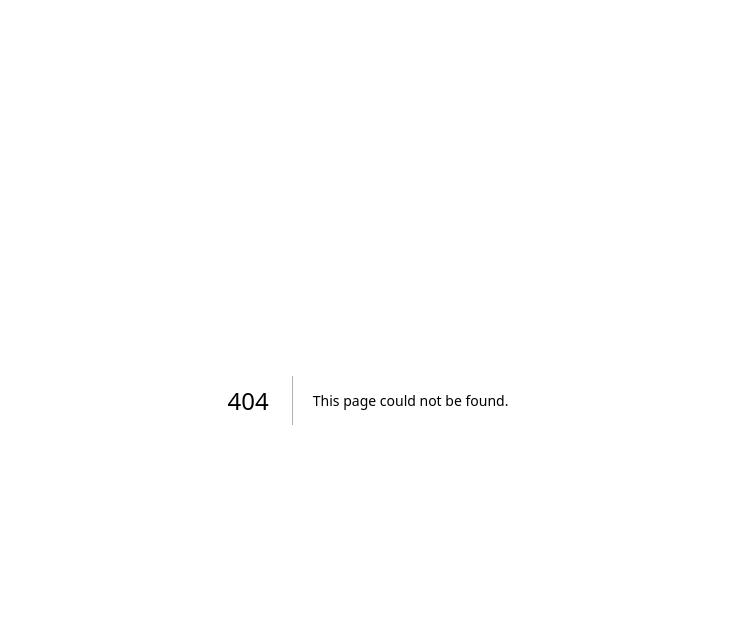
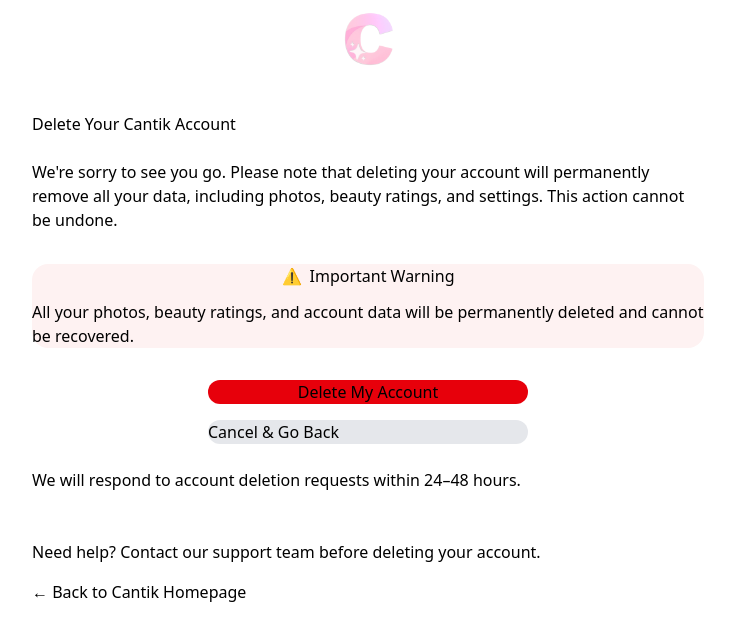
Before and after one commit to badasdemon/tangerin-next, a Next.js app: page /apps/cantik/delete-account in a window 1280 px wide. Before the commit this address had no page. Shown: the top 640 px of the page, without its empty margins (272-1007 px from the left). Built offline with nearby package versions, Linux system fonts and the light colour scheme.

Commit message:
Update landing page and content

```diff
--- /dev/null
+++ b/app/apps/cantik/delete-account/page.tsx
@@ -0,0 +1,87 @@
+"use client";
+import Link from 'next/link';
+import Image from 'next/image';
+
+export default function DeleteAccountPage() {
+  return (
+    <div className="min-h-screen bg-gradient-to-br from-pink-50 to-purple-50">
+      {/* Hero Section */}
+      <section className="px-4 py-16 text-center">
+        <div className="max-w-2xl mx-auto">
+          <div className="mb-8">
+            <Image
+              src="/cantikicon.webp"
+              alt="Cantik App Icon"
+              width={80}
+              height={80}
+              className="mx-auto rounded-2xl shadow-lg"
+            />
+          </div>
+          <h1 className="text-3xl md:text-4xl font-bold text-gray-900 mb-6">
+            Delete Your Cantik Account
+          </h1>
+          <p className="text-lg text-gray-600 mb-8 leading-relaxed">
+            We&apos;re sorry to see you go. Please note that deleting your account will permanently remove all your data, including photos, beauty ratings, and settings. This action cannot be undone.
+          </p>
+
+          {/* Warning Card */}
+          <div className="bg-red-50 border border-red-200 rounded-2xl p-6 mb-8">
+            <div className="flex items-center justify-center mb-3">
+              <div className="text-2xl mr-2">⚠️</div>
+              <h3 className="text-lg font-semibold text-red-800">Important Warning</h3>
+            </div>
+            <p className="text-red-700 text-sm">
+              All your photos, beauty ratings, and account data will be permanently deleted and cannot be recovered.
+            </p>
+          </div>
+
+          {/* Action Buttons */}
+          <div className="flex flex-col sm:flex-row justify-center items-center gap-4">
+            <button
+              className="px-8 py-4 bg-red-600 text-white font-semibold rounded-2xl shadow-lg hover:bg-red-700 transition-all duration-200 text-base w-full max-w-xs"
+              onClick={() => {
+                const subject = encodeURIComponent('Delete My Cantik Account');
+                const body = encodeURIComponent(`Hi Tangerin Labs team,
+
+I would like to permanently delete my Cantik account.
+
+My account email: [please type your email here]
+
+Thank you.`);
+                window.location.href = `mailto:tangerinlabs@gmail.com?subject=${subject}&body=${body}`;
+              }}
+            >
+              Delete My Account
+            </button>
+            <Link
+              href="/apps/cantik"
+              className="px-8 py-4 bg-gray-200 text-gray-800 font-semibold rounded-2xl shadow-lg hover:bg-gray-300 transition-all duration-200 text-base w-full max-w-xs text-center"
+            >
+              Cancel & Go Back
+            </Link>
+          </div>
+
+          {/* Footer Text */}
+          <div className="mt-6 text-center">
+            <p className="text-sm text-gray-500">
+              We will respond to account deletion requests within 24–48 hours.
+            </p>
+          </div>
+
+          {/* Additional Info */}
+          <div className="mt-12 text-center">
+            <p className="text-sm text-gray-500 mb-4">
+              Need help? Contact our support team before deleting your account.
+            </p>
+            <Link
+              href="/apps/cantik"
+              className="text-purple-600 hover:text-purple-800 font-medium transition-colors duration-200"
+            >
+              ← Back to Cantik Homepage
+            </Link>
+          </div>
+        </div>
+      </section>
+    </div>
+  );
+}
```
